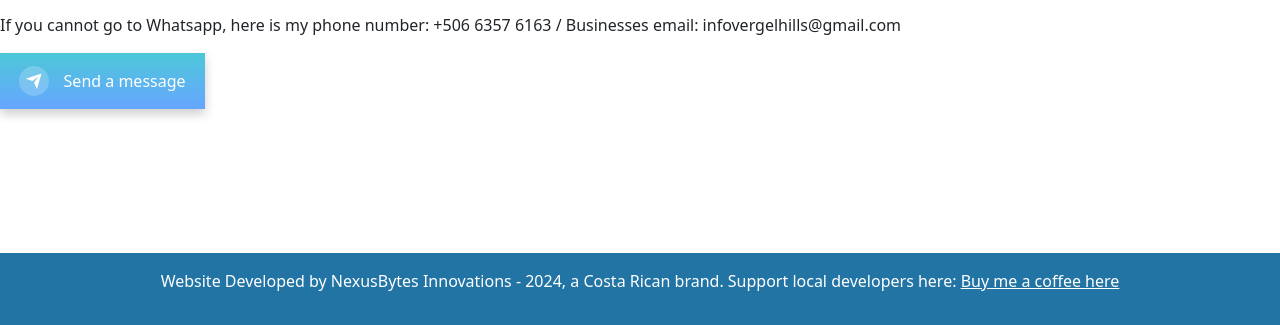
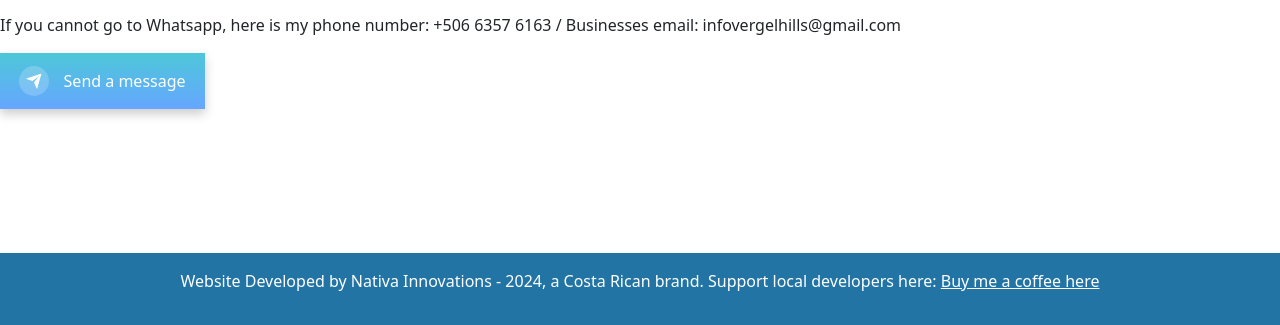
Before and after one commit to mhenry0/vergelhills, a plain HTML site: page contacto.html in a window 1280 px wide. Shown: the part 1060-1385 px from the top of the page. Drawn offline with nearby package versions, Linux system fonts and the light colour scheme; files that its build step writes are made by us from their sources.

Commit message:
Add files via upload

```diff
--- a/contacto.html
+++ b/contacto.html
@@ -95,7 +95,7 @@
   <!-- Copyright -->
   <div class="text-center p-3" style="background-color: #2274A5">
 
-    <p>Website Developed by NexusBytes Innovations - 2024, a Costa Rican brand. Support local developers here: <a href="//www.buymeacoffee.com/nexusbytesinnovations" target="_blank" style="color: white;">Buy me a coffee here</a> </p>
+    <p>Website Developed by Nativa Innovations - 2024, a Costa Rican brand. Support local developers here: <a href="//www.buymeacoffee.com/nexusbytesinnovations" target="_blank" style="color: white;">Buy me a coffee here</a> </p>
   </div>
   <!-- Copyright -->
 
```
Also changed, not shown: index.html (+1 -1 lines), propiedades.html (+1 -1 lines).
